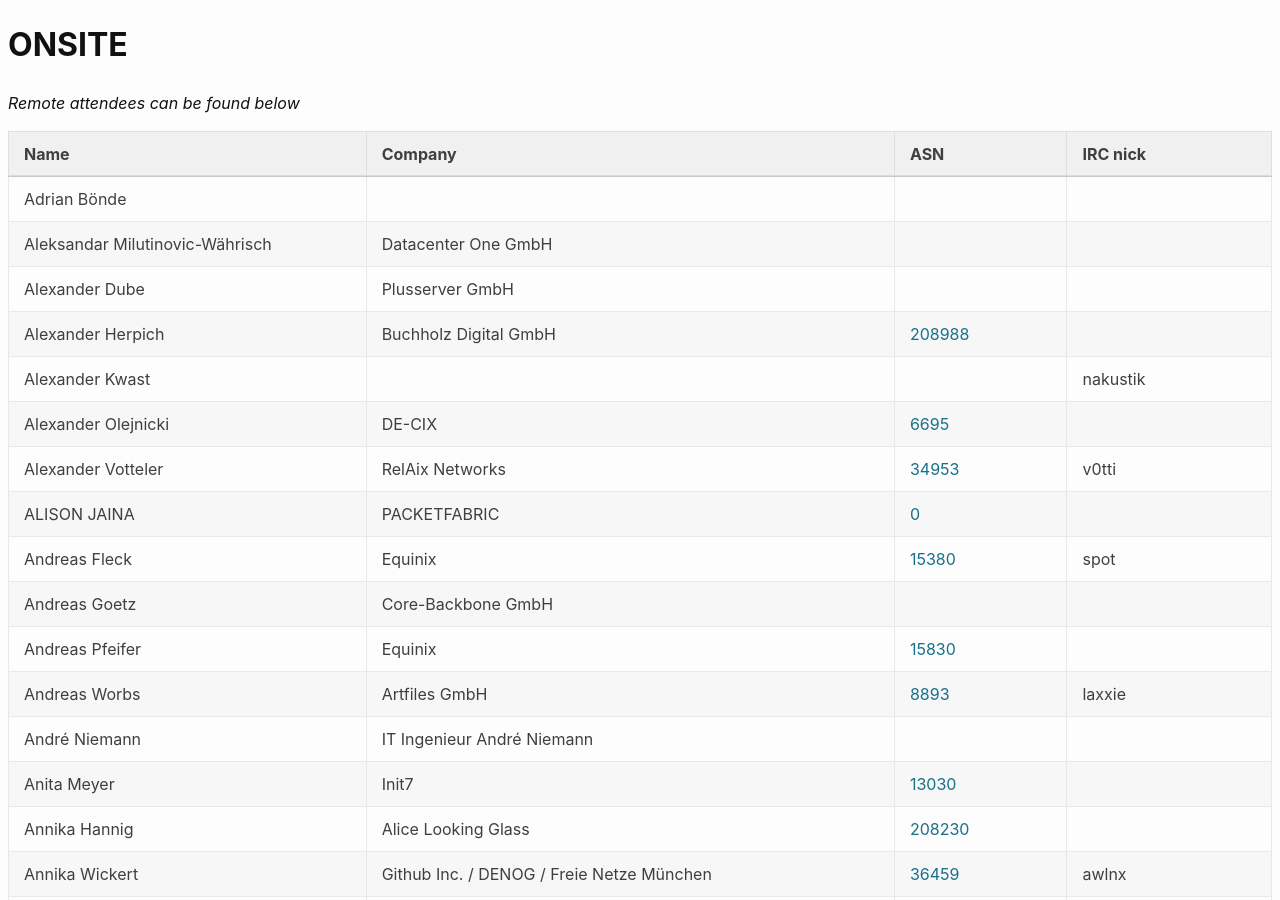
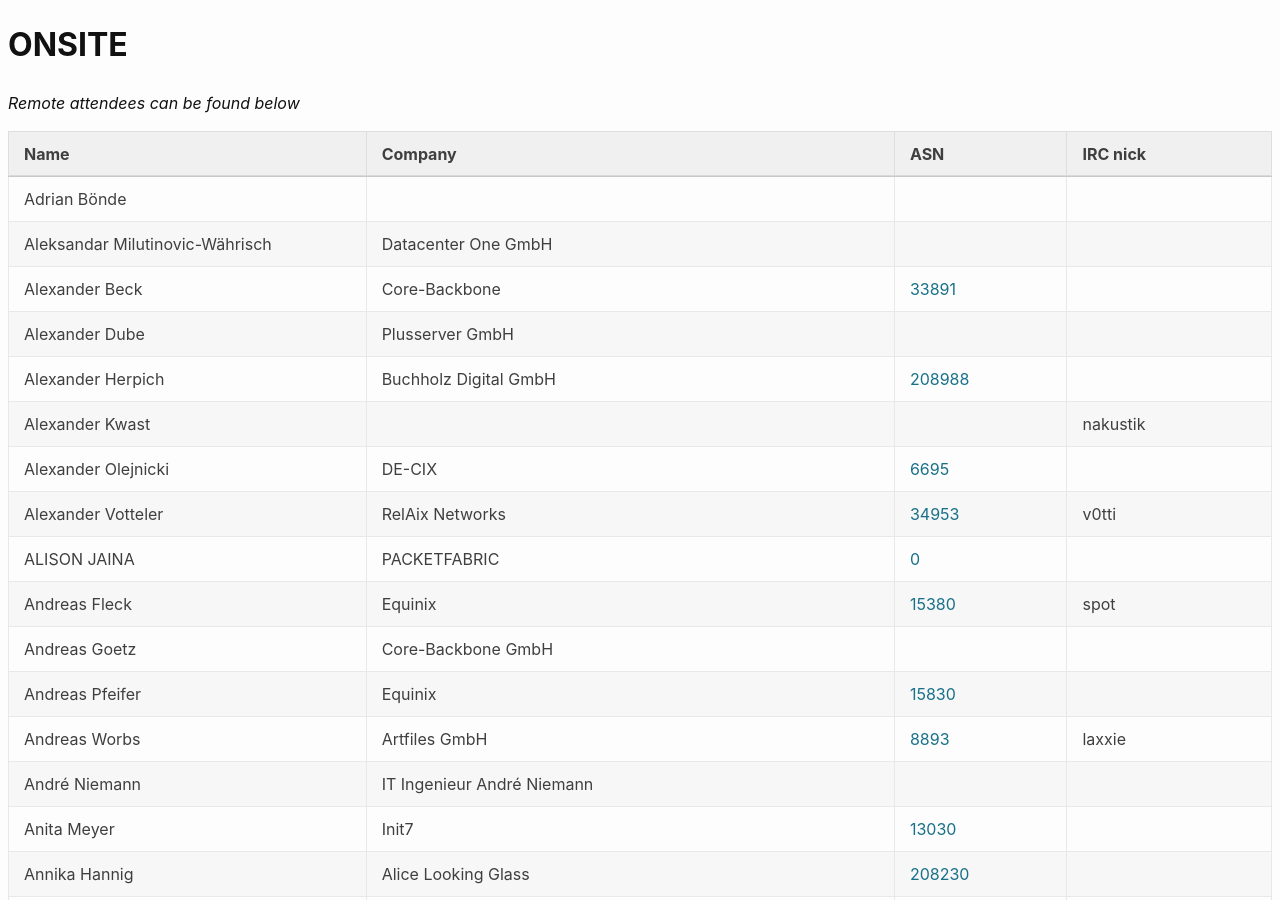
Before and after one commit to denog/pretix-attendeelist, a Jekyll site: the page built from denog14/index.md, in a window 1280 px wide and 900 px high. Built offline with Jekyll 4.4.1, drawn with Linux system fonts in a browser that asks for light colours.

Commit message:
Latest data: Wed Oct 26 14:15:11 UTC 2022

```diff
--- a/_data/attendees_denog14_onsite.json
+++ b/_data/attendees_denog14_onsite.json
@@ -10,6 +10,12 @@
     "company": "Datacenter One GmbH",
     "irc": null,
     "asn": null
+  },
+  {
+    "name": "Alexander Beck",
+    "company": "Core-Backbone",
+    "irc": null,
+    "asn": "33891"
   },
   {
     "name": "Alexander Dube",
```
